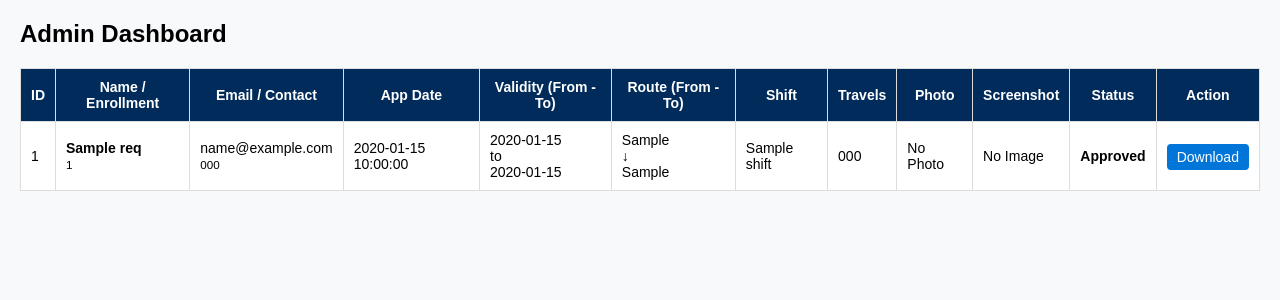
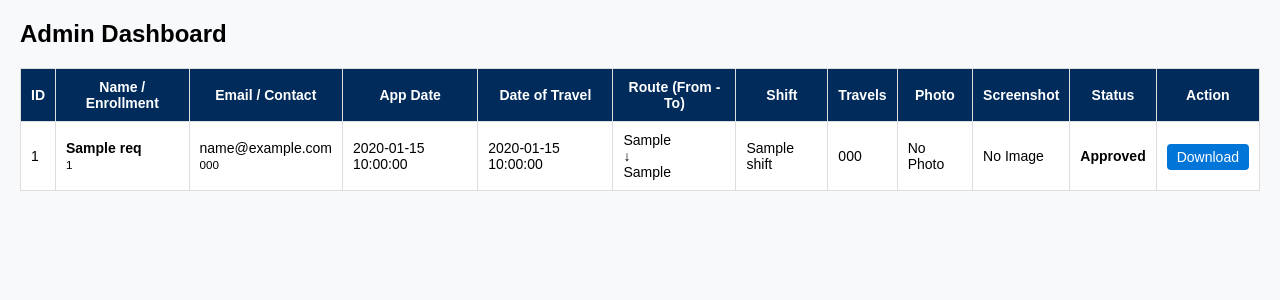
Before and after one commit to Kashyap42576/bus-pass-system, a Flask app: template templates/admin.html in a window 1280 px wide. Shown: the top 300 px of the page. Run offline with Flask 3, Linux system fonts and the light colour scheme; the template is opened without the code that fills it: most values are stand-ins (such as "Sample title", 1, 10 or a date in 2020); some libraries are stand-ins or nearby versions.

Commit message:
Modify admin dashboard HTML structure and content
Updated the admin dashboard HTML to include a new travel date field and corrected some HTML entities.

```diff
--- a/templates/admin.html
+++ b/templates/admin.html
@@ -23,7 +23,7 @@
                 <th>Name / Enrollment</th>
                 <th>Email / Contact</th>
                 <th>App Date</th>
-                <th>Validity (From - To)</th>
+                <th>Date of Travel</th>
                 <th>Route (From - To)</th>
                 <th>Shift</th>
                 <th>Travels</th>
@@ -40,7 +40,7 @@
                 <td><strong>{{ req['Name'] }}</strong><br><small>{{ req['Enrollment ID'] }}</small></td>
                 <td>{{ req['University Email'] }}<br><small>{{ req['Contact Number'] }}</small></td>
                 <td>{{ req['Date'] }}</td>
-                <td>{{ req['From Date'] }}<br>to<br>{{ req['To Date'] }}</td>
+                <td>{{ req['display_travel_date'] }}</td>
                 <td>{{ req['From Destination'] }}<br>↓<br>{{ req['To Destination'] }}</td>
                 <td>{{ req['Shift'] }}</td>
                 <td>{{ req['Number of travels'] }}</td>
```
